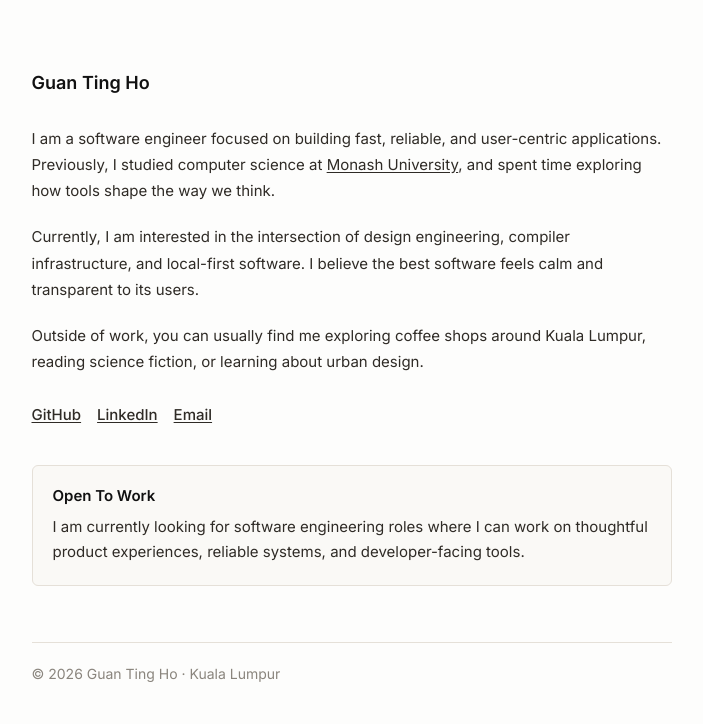
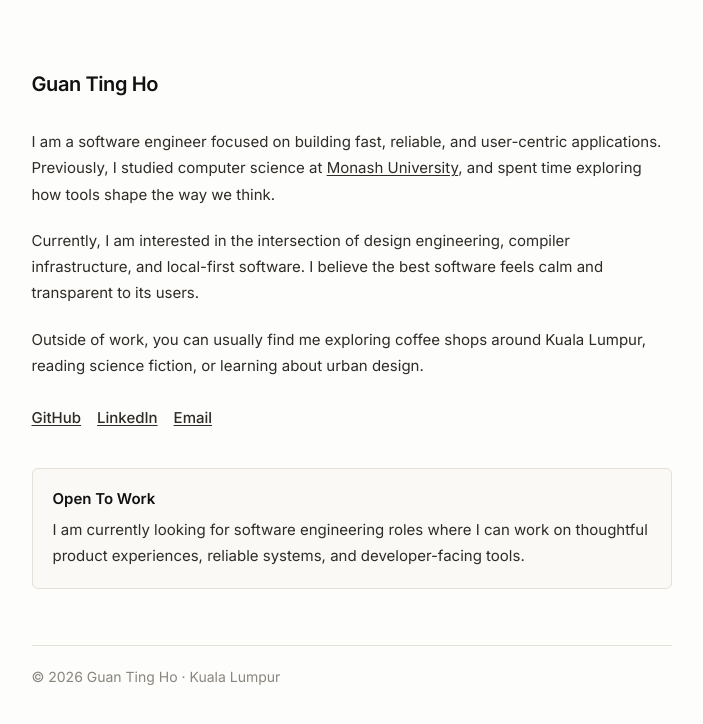
Before and after one commit to hoguanting/hoguanting.github.io, an Astro site: page / in a window 1280 px wide. Shown: the whole page, without its empty margins (281-984 px from the left). Built offline with nearby package versions, Linux system fonts and the light colour scheme; Astro itself is replaced by a stand-in of ours.

Commit message:
style: increase homepage title to 20px semi-bold Inter

```diff
--- a/src/styles/global.css
+++ b/src/styles/global.css
@@ -2,6 +2,8 @@
 
 @theme {
   --font-sans: 'Inter', system-ui, -apple-system, sans-serif;
+  --font-serif: 'Lora', Georgia, serif;
+  --font-mono: 'IBM Plex Mono', monospace;
   --color-brand: #D96D49;
   /* Anthropic distinct coral/copper */
   --color-subtle: #8A857D;
@@ -103,10 +105,11 @@ body {
 }
 
 .type-home-title {
-  font-size: 1.125rem;
-  line-height: 1.2;
+  font-family: var(--font-sans);
+  font-size: 1.25rem;
+  line-height: 1.25;
   font-weight: 600;
-  letter-spacing: 0;
+  letter-spacing: -0.02em;
   color: #111111;
 }
 
```
Also changed, not shown: 1 other file.
